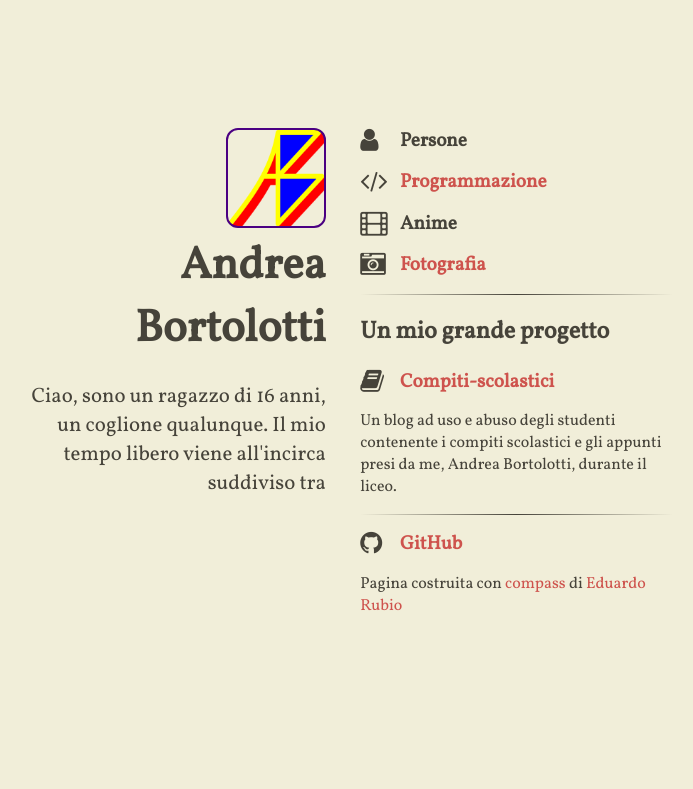
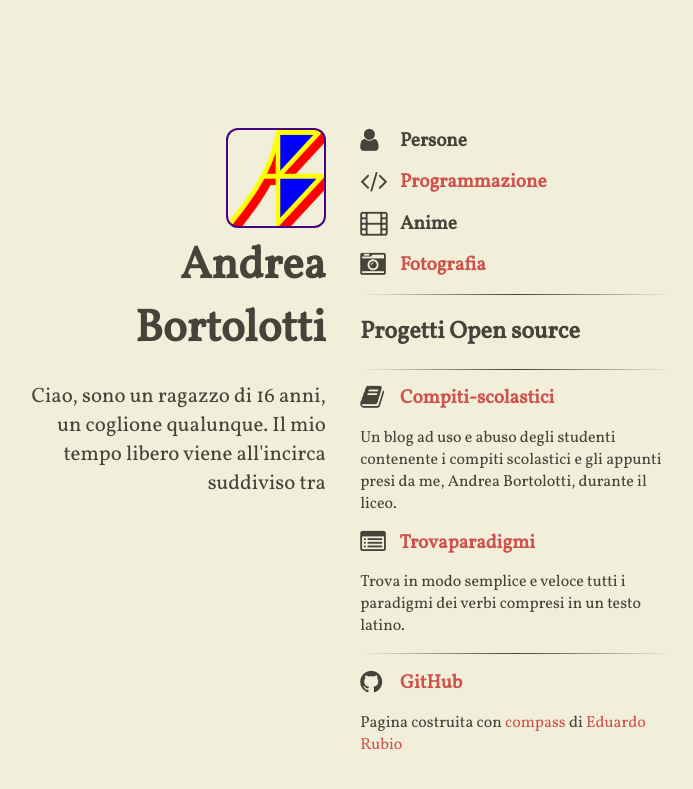
Before and after one commit to bortox/bortox.github.io.old, a Jekyll site: the page built from index.html, in a window 1280 px wide. Shown: the top 789 px of the page, without its empty margins (307-1000 px from the left). Built offline with Jekyll 4.4.1, drawn with Linux system fonts in a browser that asks for light colours; nearby versions of some CDN libraries.

Commit message:
Progetti Open Source

```diff
--- a/_includes/content.html
+++ b/_includes/content.html
@@ -18,13 +18,19 @@
 </ul>
 <hr>
 <ul class="fa-ul main-list">
-<h2> Un mio grande progetto</h2>
+  <h2> Progetti Open source</h2>
+  <hr>
   <li class="main-list-item">
-        <span class="fa fa-book fa-lg main-list-item-icon"></span>
-        <a href="{{ site.url }}/Compiti-scolastici">Compiti-scolastici</a>
-      </li>
-      Un blog ad uso e abuso degli studenti contenente i compiti scolastici e gli appunti presi da me, Andrea Bortolotti, durante il liceo.
-</ul>
+    <span class="fa fa-book fa-lg main-list-item-icon"></span>
+    <a href="http://localhost:4000/Compiti-scolastici">Compiti-scolastici</a>
+  </li>
+  Un blog ad uso e abuso degli studenti contenente i compiti scolastici e gli appunti presi da me, Andrea Bortolotti, durante il liceo.
+  <li class="main-list-item">
+    <span class="fa fa-list-alt fa-lg main-list-item-icon"></span>
+    <a href="https://bortox.github.io/trovaparadigmi/">Trovaparadigmi</a>
+  </li>
+  Trova in modo semplice e veloce tutti i paradigmi dei verbi compresi in un testo latino.
+  </ul>
 <hr>
 <ul class="fa-ul main-list">
   <li class="main-list-item">
```
